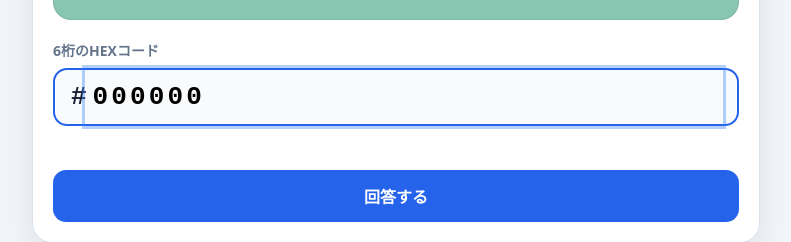
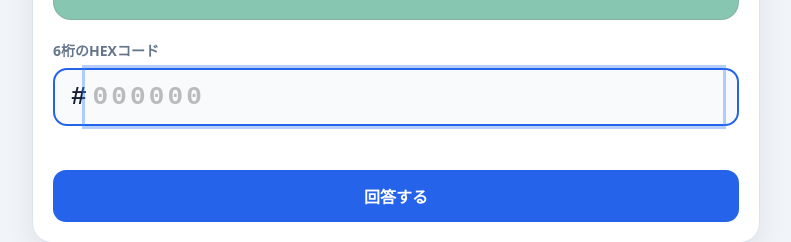
Before and after one commit to ozakenn/RGB_CODE_GAME, a plain HTML site: page index.html in a window 1280 px wide. Shown: the part 587-829 px from the top of the page, without its empty margins (244-1035 px from the left). Drawn offline with Linux system fonts and the light colour scheme.

Commit message:
Update index.html

```diff
--- a/index.html
+++ b/index.html
@@ -253,7 +253,7 @@
       左側の#と合わせて#000000と表示される。
     */
     .hex-input::placeholder {
-      color: #000000;
+      color: #bbbbbb;
       opacity: 1;
     }
 
```
